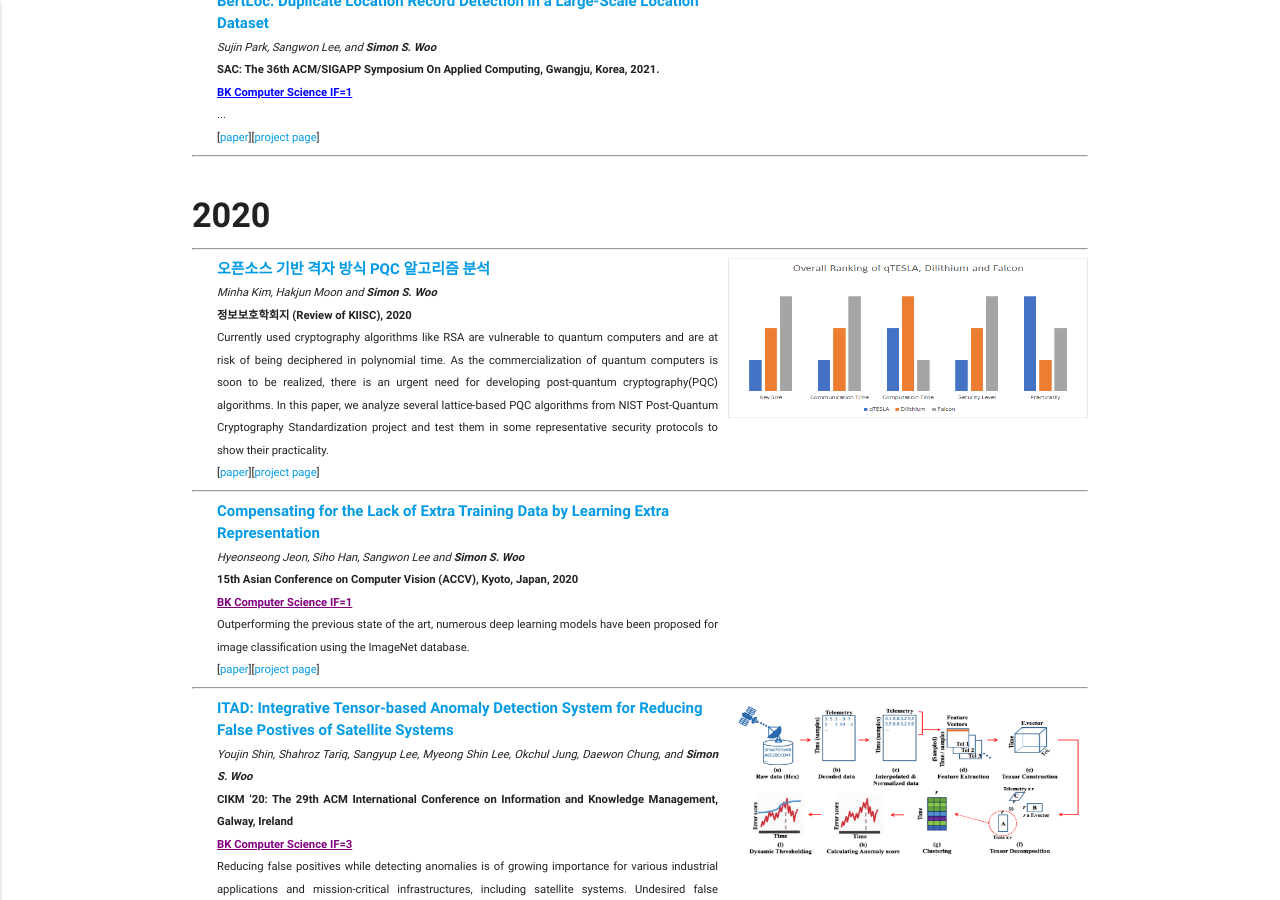
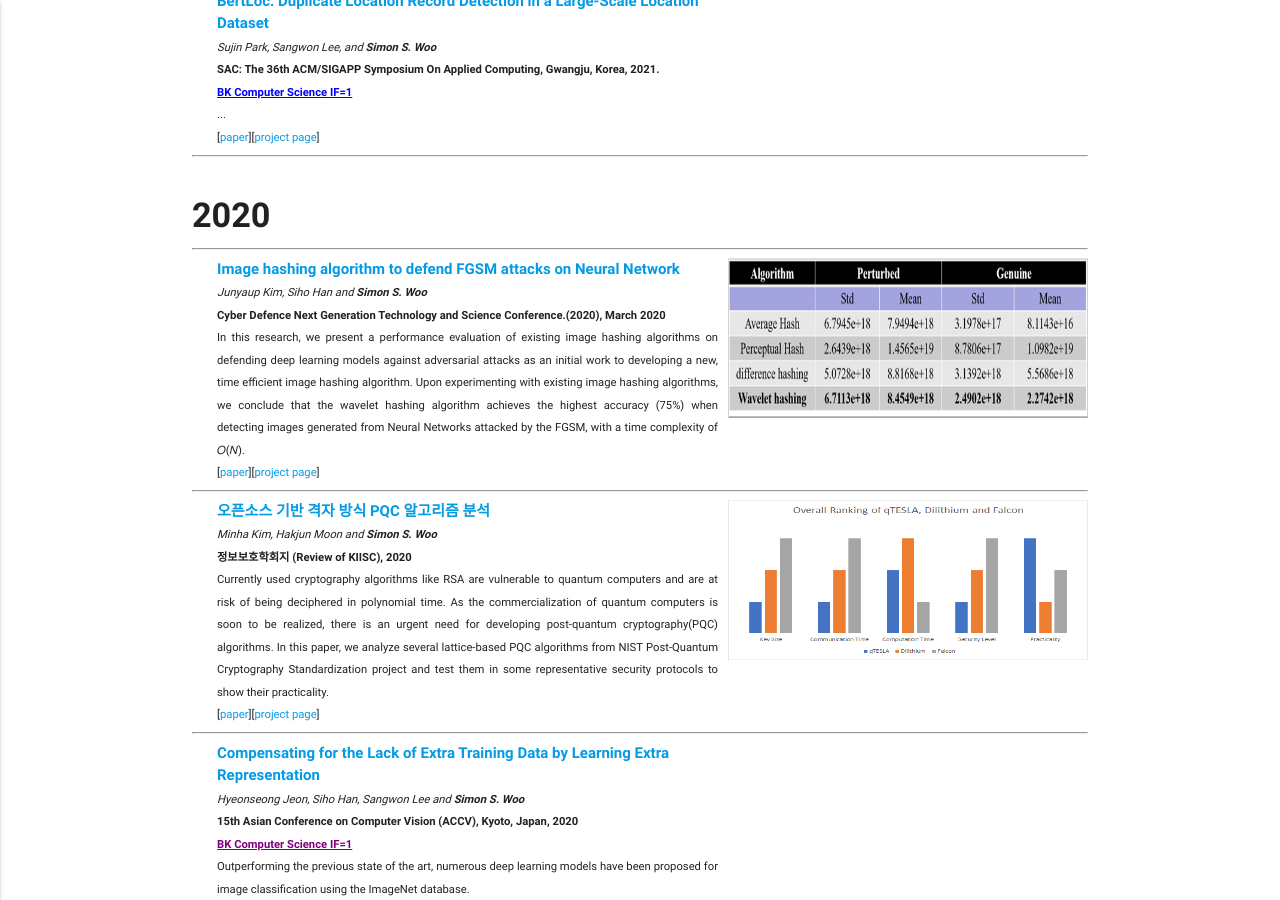
Before and after one commit to Yurim990507/DASH-Lab.github.io, a Jekyll site: the page built from example2.md, in a window 1280 px wide and 900 px high, scrolled down 2388 px. Built offline with Jekyll 4.4.1, drawn with Linux system fonts in a browser that asks for light colours.

Commit message:
Update example2.md

```diff
--- a/example2.md
+++ b/example2.md
@@ -314,10 +314,33 @@ permalink: /Publications/
 
     <h4 style="margin-top:40px"><b>2020</b></h4><hr>
 
+    <div style="display: flex;flex-direction: row;justify-content: space-between;">
+
+
+        <div style="margin-left: 25px;margin-right: 10px;">
+            <table >
+            <thead>
+                <tr>
+                    <a ><b>Image hashing algorithm to defend FGSM attacks on Neural Network</b></a>
+                </tr>
+            </thead>
+            <tbody>
+
+                <tr> <p style="margin-top: 0px;margin-bottom: 0px;text-align: justify;"> <small> <i> Junyaup Kim, Siho Han and <b>Simon S. Woo</b> </i> </small> </p> </tr>
+                <tr> <p style="margin-top: 0px;margin-bottom: 0px;text-align: justify;"> <small> <b> Cyber Defence Next Generation Technology and Science Conference.(2020), March 2020 </b> </small> </p> </tr>
+                <tr> <p style="margin-top: 0px;margin-bottom: 0px;text-align: justify;"> <small> In this research, we present a performance evaluation of existing image hashing algorithms on defending deep learning models against adversarial attacks as an initial work to developing a new, time efficient image hashing algorithm. Upon experimenting with existing image hashing algorithms, we conclude that the wavelet hashing algorithm achieves the highest accuracy (75%) when detecting images generated from Neural Networks attacked by the FGSM, with a time complexity of 𝑂(𝑁). </small>  </p> </tr>
+            <tr> <p style="margin-top: 0px;margin-bottom: 0px;text-align: justify;"> <small> [<a href="https://www.google.com/search?q=Image+hashing+algorithm+to+defend+FGSM+attacks+on+Neural+Network&oq=Image+hashing+algorithm+to+defend+FGSM+attacks+on+Neural+Network&aqs=chrome..69i57.4633j0j7&sourceid=chrome&ie=UTF-8">paper</a>][<a href="https://www.google.com/search?q=Image+hashing+algorithm+to+defend+FGSM+attacks+on+Neural+Network&oq=Image+hashing+algorithm+to+defend+FGSM+attacks+on+Neural+Network&aqs=chrome..69i57.4633j0j7&sourceid=chrome&ie=UTF-8">project page</a>] </small>  </p> </tr>
+</tbody>
+            </table>
+    </div>
+    <div class="col-lg-3" style="vertical-align: middle;display:flex;flex-direction:row;justify-content:center">
+            <img src="ihad.png"  style="max-height:160px;width: 360px; margin-bottom:10px">
+    </div>
+    </div>
+    <hr>
+
 
         	<div style="display: flex;flex-direction: row;justify-content: space-between;">
-
-
             <div style="margin-left: 25px;margin-right: 10px;">
                 <table >
                 <thead>
@@ -340,9 +363,8 @@ permalink: /Publications/
         </div>
         </div>
         <hr>
+
         	<div style="display: flex;flex-direction: row;justify-content: space-between;">
-
-
             <div style="margin-left: 25px;margin-right: 10px;">
                 <table >
                 <thead>
```
